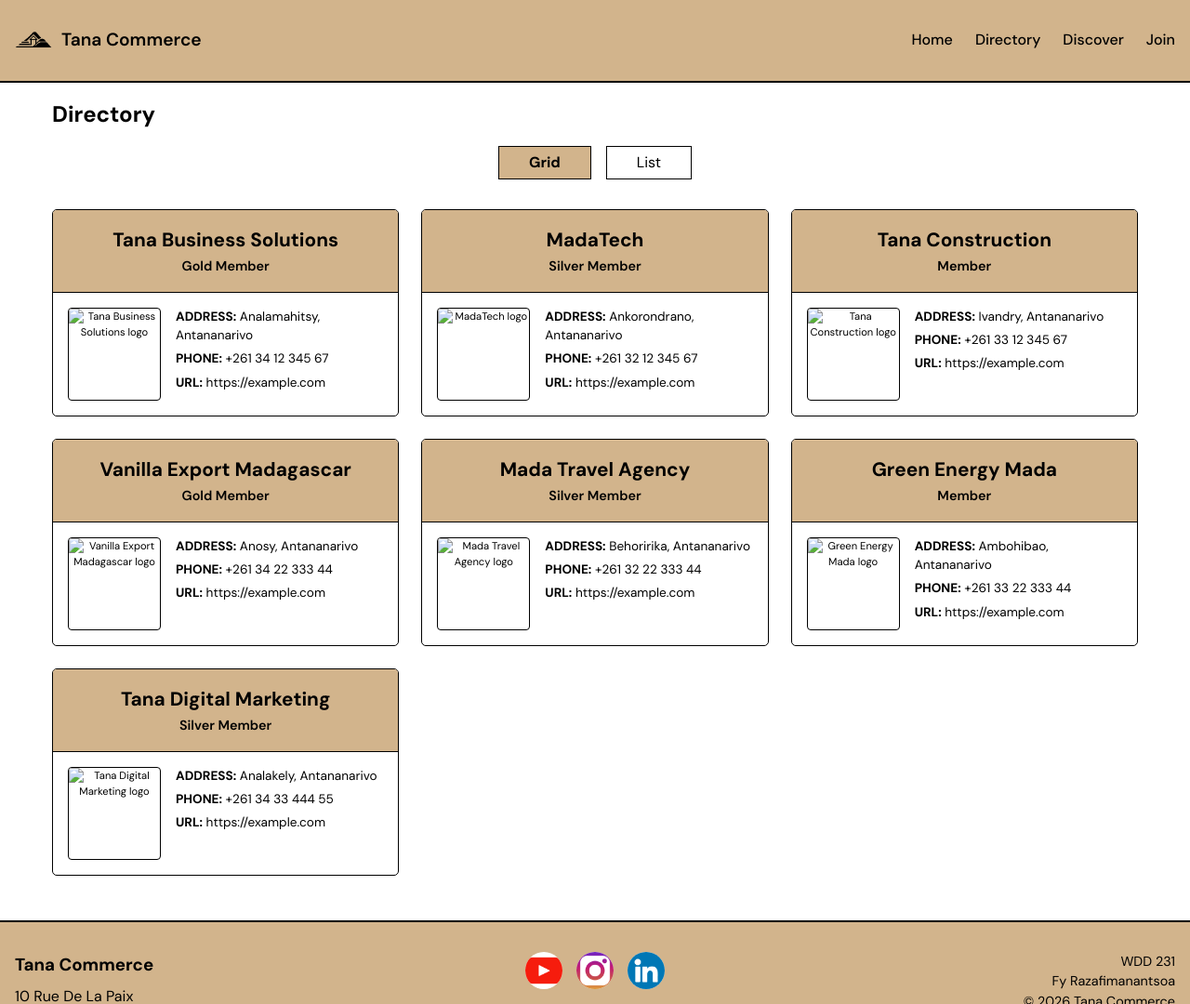
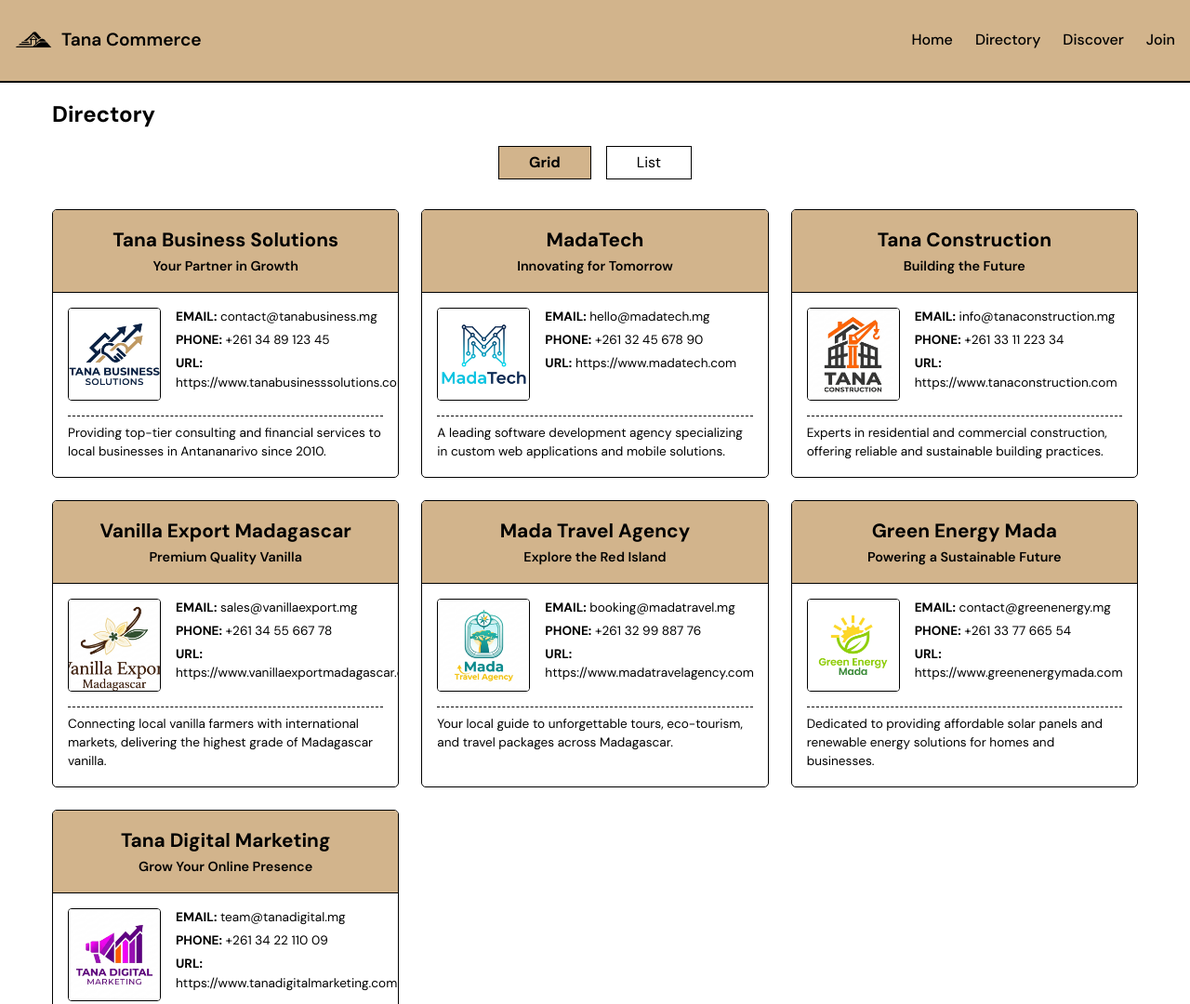
Before and after one commit to fyRazafimanantsoa/wdd231, a plain HTML site: page chamber/directory.html in a window 1280 px wide. Shown: the top 1080 px of the page at 93% size. Drawn offline with Linux system fonts and the light colour scheme.

Commit message:
updating the members details and adding the images

```diff
--- a/chamber/data/members.json
+++ b/chamber/data/members.json
@@ -1,59 +1,79 @@
-
 [
   {
     "name": "Tana Business Solutions",
+    "tagline": "Your Partner in Growth",
     "address": "Analamahitsy, Antananarivo",
-    "phone": "+261 34 12 345 67",
-    "website": "https://example.com",
-    "image": "business1.webp",
-    "membership": 3
+    "phone": "+261 34 89 123 45",
+    "email": "contact@tanabusiness.mg",
+    "website": "https://www.tanabusinesssolutions.com",
+    "image": "images/tana_business_solutions.jpg",
+    "membership": 3,
+    "description": "Providing top-tier consulting and financial services to local businesses in Antananarivo since 2010."
   },
   {
     "name": "MadaTech",
+    "tagline": "Innovating for Tomorrow",
     "address": "Ankorondrano, Antananarivo",
-    "phone": "+261 32 12 345 67",
-    "website": "https://example.com",
-    "image": "business2.webp",
-    "membership": 2
+    "phone": "+261 32 45 678 90",
+    "email": "hello@madatech.mg",
+    "website": "https://www.madatech.com",
+    "image": "images/madatech.jpg",
+    "membership": 2,
+    "description": "A leading software development agency specializing in custom web applications and mobile solutions."
   },
   {
     "name": "Tana Construction",
+    "tagline": "Building the Future",
     "address": "Ivandry, Antananarivo",
-    "phone": "+261 33 12 345 67",
-    "website": "https://example.com",
-    "image": "business3.webp",
-    "membership": 1
+    "phone": "+261 33 11 223 34",
+    "email": "info@tanaconstruction.mg",
+    "website": "https://www.tanaconstruction.com",
+    "image": "images/tana_construction.jpg",
+    "membership": 1,
+    "description": "Experts in residential and commercial construction, offering reliable and sustainable building practices."
   },
   {
     "name": "Vanilla Export Madagascar",
+    "tagline": "Premium Quality Vanilla",
     "address": "Anosy, Antananarivo",
-    "phone": "+261 34 22 333 44",
-    "website": "https://example.com",
-    "image": "business4.webp",
-    "membership": 3
+    "phone": "+261 34 55 667 78",
+    "email": "sales@vanillaexport.mg",
+    "website": "https://www.vanillaexportmadagascar.com",
+    "image": "images/vanilla_export_madagascar.jpg",
+    "membership": 3,
+    "description": "Connecting local vanilla farmers with international markets, delivering the highest grade of Madagascar vanilla."
   },
   {
     "name": "Mada Travel Agency",
+    "tagline": "Explore the Red Island",
     "address": "Behoririka, Antananarivo",
-    "phone": "+261 32 22 333 44",
-    "website": "https://example.com",
-    "image": "business5.webp",
-    "membership": 2
+    "phone": "+261 32 99 887 76",
+    "email": "booking@madatravel.mg",
+    "website": "https://www.madatravelagency.com",
+    "image": "images/mada_travel.jpg",
+    "membership": 2,
+    "description": "Your local guide to unforgettable tours, eco-tourism, and travel packages across Madagascar."
   },
   {
     "name": "Green Energy Mada",
+    "tagline": "Powering a Sustainable Future",
     "address": "Ambohibao, Antananarivo",
-    "phone": "+261 33 22 333 44",
-    "website": "https://example.com",
-    "image": "business6.webp",
-    "membership": 1
+    "phone": "+261 33 77 665 54",
+    "email": "contact@greenenergy.mg",
+    "website": "https://www.greenenergymada.com",
+    "image": "images/green_mada.jpg",
+    "membership": 1,
+    "description": "Dedicated to providing affordable solar panels and renewable energy solutions for homes and businesses."
   },
   {
     "name": "Tana Digital Marketing",
+    "tagline": "Grow Your Online Presence",
     "address": "Analakely, Antananarivo",
-    "phone": "+261 34 33 444 55",
-    "website": "https://example.com",
-    "image": "business7.webp",
-    "membership": 2
+    "phone": "+261 34 22 110 09",
+    "email": "team@tanadigital.mg",
+    "website": "https://www.tanadigitalmarketing.com",
+    "image": "images/tana_digital.jpg",
+    "membership": 2,
+    "description": "Helping brands succeed online through social media management, SEO, and targeted digital advertising."
   }
 ]
--- a/chamber/script/script.js
+++ b/chamber/script/script.js
@@ -46,30 +46,23 @@ function displayMembers(members) {
 
     memberDiv.classList.add('business-card');
 
-    let memberLevel = '';
-    if (member.membership === 1) {
-      memberLevel = 'Member';
-    } else if (member.membership === 2) {
-      memberLevel = 'Silver Member';
-    } else if (member.membership === 3) {
-      memberLevel = 'Gold Member';
-    }
-
     memberDiv.innerHTML = `
       <div class="card-header">
         <h3>${member.name}</h3>
-        <p class="tagline">${memberLevel}</p>
+        <p class="tagline">${member.tagline}</p>
       </div>
       <div class="card-body">
         <div class="card-image">
-          <!-- Added loading="lazy" for performance -->
-          <img src="images/${member.image}" alt="${member.name} logo" loading="lazy">
+          <img src="${member.image}" alt="${member.name} logo" loading="lazy">
         </div>
         <div class="card-info">
-          <p><strong>ADDRESS:</strong> ${member.address}</p>
+          <p><strong>EMAIL:</strong> ${member.email}</p>
           <p><strong>PHONE:</strong> ${member.phone}</p>
           <p><strong>URL:</strong> <a href="${member.website}" target="_blank">${member.website}</a></p>
         </div>
+      </div>
+      <div class="card-description">
+        <p>${member.description}</p>
       </div>
     `;
 
--- a/chamber/style/large.css
+++ b/chamber/style/large.css
@@ -45,6 +45,7 @@
 
     .list-view .business-card {
         display: flex;
+        flex-wrap: wrap;
         align-items: stretch;
     }
 
@@ -60,6 +61,12 @@
     .list-view .card-body {
         width: 70%;
         align-items: center;
+    }
+
+    .list-view .card-description {
+        width: 70%;
+        margin-left: 30%;
+        padding: 0 1rem 1rem 1rem;
     }
 
     .footer-content {
--- a/chamber/style/small.css
+++ b/chamber/style/small.css
@@ -190,6 +190,17 @@ main h2 {
     text-decoration: underline;
 }
 
+.card-description {
+    padding: 0 1rem 1rem 1rem;
+    font-size: 0.85rem;
+    color: var(--color-text);
+}
+
+.card-description p {
+    border-top: 1px dashed var(--color-primary);
+    padding-top: 0.5rem;
+}
+
 footer {
     background-color: var(--color-secondary);
     padding: 2rem 1rem;
```
Also changed, not shown: chamber/images/green_mada.jpg (added), chamber/images/mada_travel.jpg (added), chamber/images/madatech.jpg (added), chamber/images/tana_business_solutions.jpg (added), chamber/images/tana_construction.jpg (added), chamber/images/tana_digital.jpg (added), chamber/images/vanilla_export_madagascar.jpg (added).
